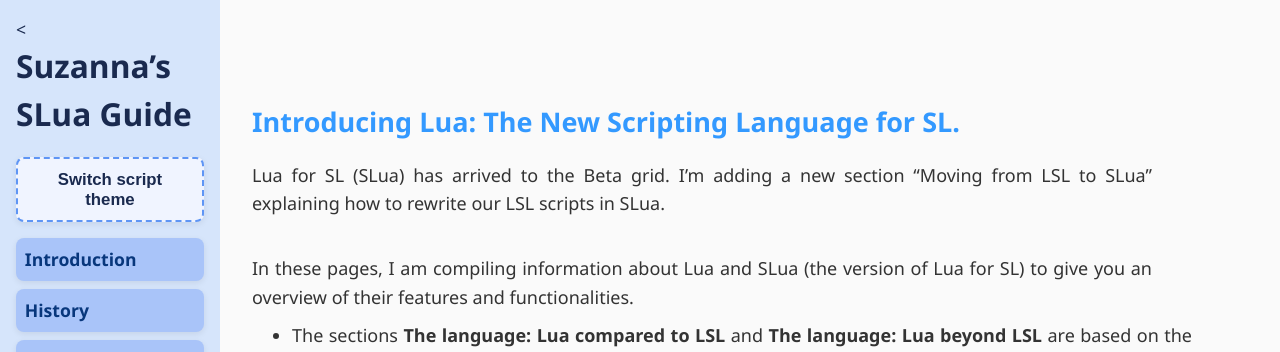
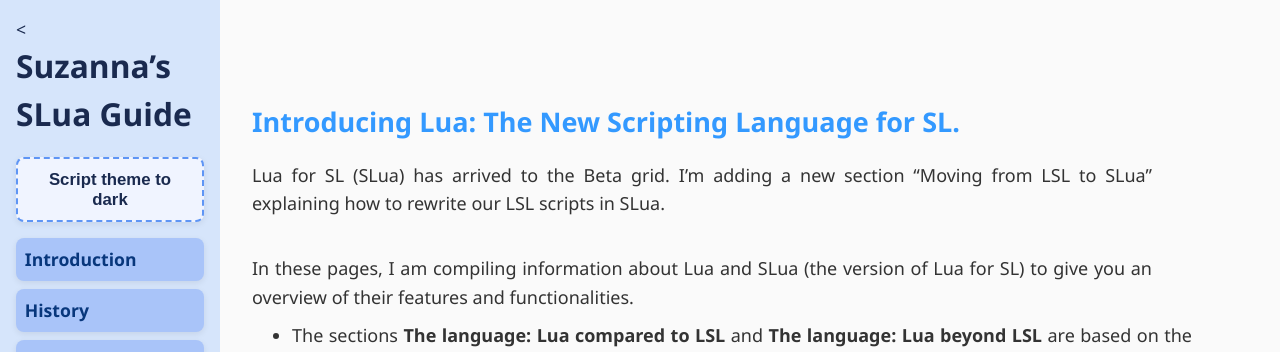
Before and after one commit to Suzanna-Linn/slua, a Jekyll site: the page built from docs/index.md, in a window 1280 px wide. Shown: the top 352 px of the page. Built offline with Jekyll 4.4.1, drawn with Linux system fonts in a browser that asks for light colours; nearby versions of some CDN libraries; comment, search, counter and statistics services are not loaded.

Commit message:
Update sidebar.html

```diff
--- a/docs/_includes/sidebar.html
+++ b/docs/_includes/sidebar.html
@@ -1,6 +1,6 @@
 <nav>
   <<div class="title">Suzanna’s SLua Guide</div>
-  <button id="theme-toggle" class="theme-toggle">Switch script theme</button>
+  <button id="theme-toggle" class="theme-toggle">Script theme to dark</button>
   <br>
   <ul>
     <li><a href="/slua/" class="page-link">Introduction</a></li>
```
